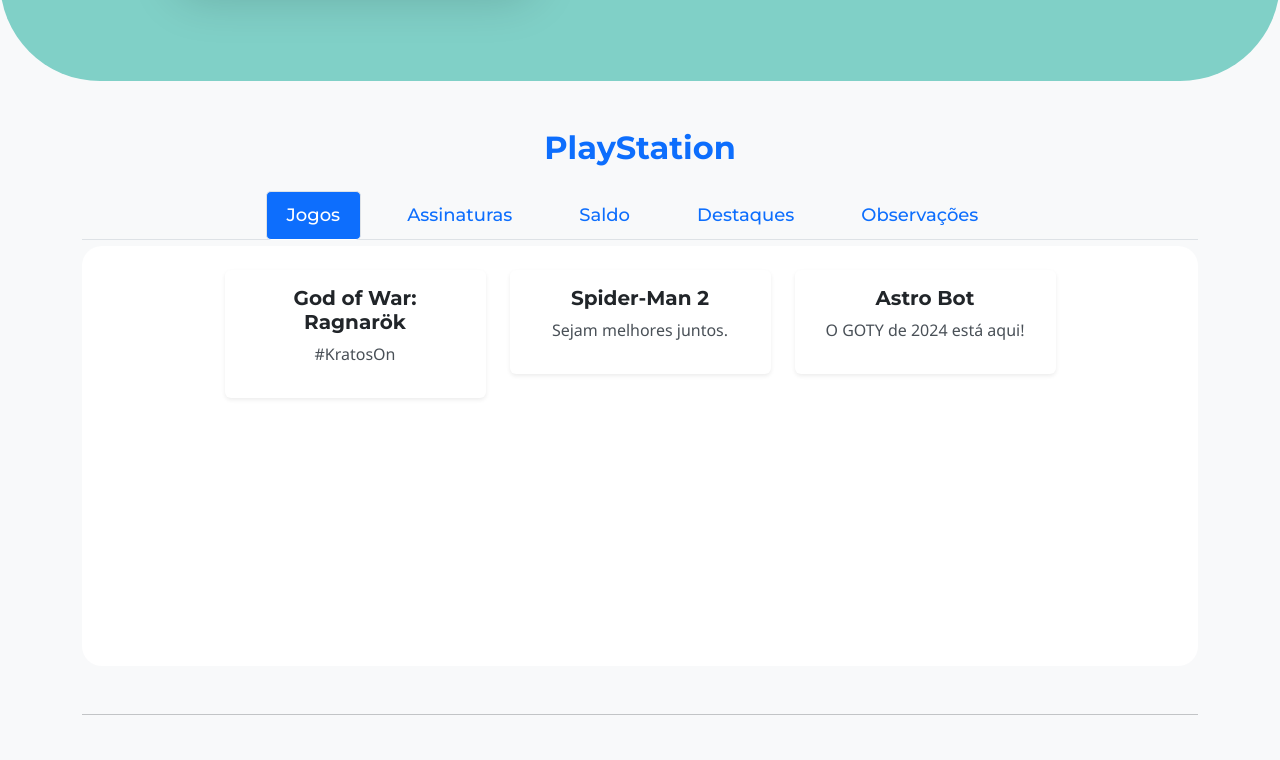
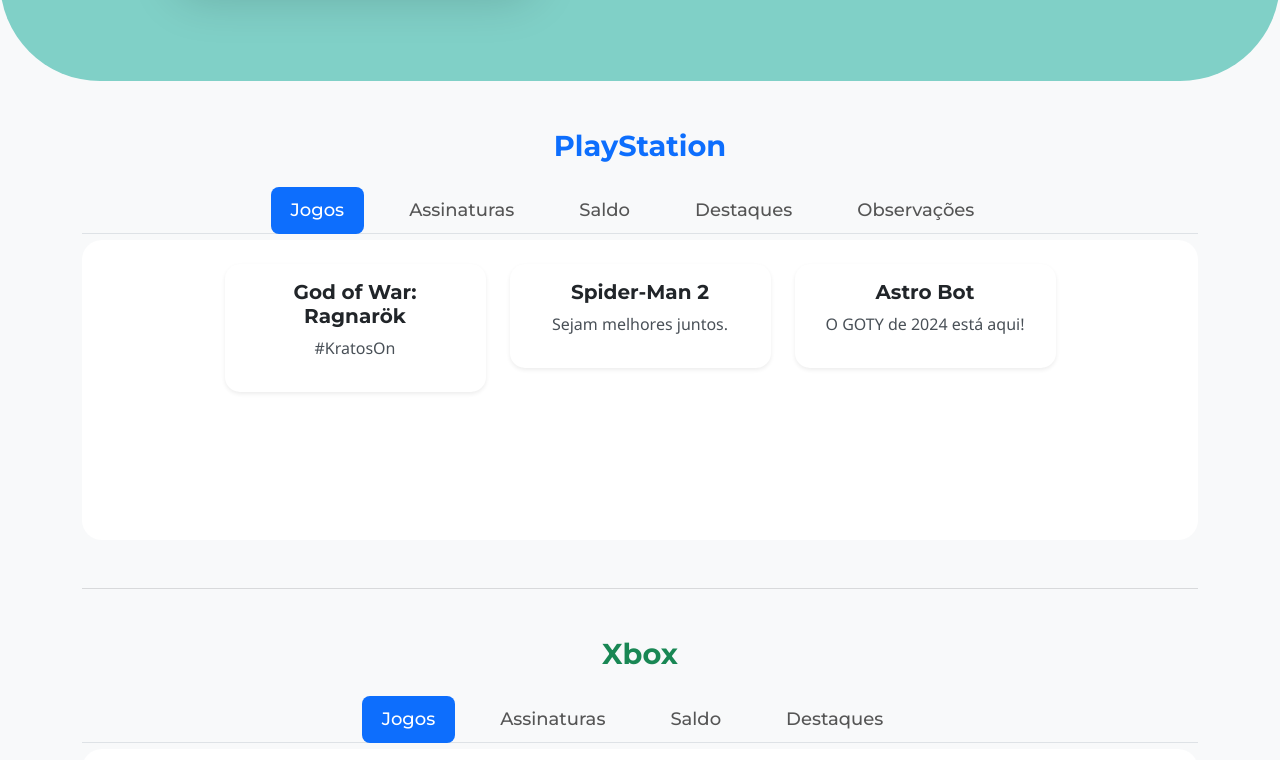
Before and after one commit to miguelfeitosavieira/miguelfvieira, a plain HTML site: page index.html in a window 1280 px wide. Shown: the part 745-1505 px from the top of the page. Drawn offline with nearby package versions, Linux system fonts and the light colour scheme.

Commit message:
megateste3

```diff
--- a/index.html
+++ b/index.html
@@ -106,6 +106,40 @@ https://templatemo.com/tm-590-topic-listing
     .navbar-nav .nav-link:hover {
       color: #fff !important;
     }
+    /* Ajuste visual e espaçamento */
+.card-loja .card {
+  border-radius: 15px;
+  transition: transform 0.3s ease, box-shadow 0.3s ease;
+}
+
+.card-loja .card:hover {
+  transform: translateY(-6px);
+  box-shadow: 0 6px 20px rgba(0, 0, 0, 0.1);
+}
+
+.nav-tabs .nav-link {
+  color: #555;
+  border: none;
+}
+
+.nav-tabs .nav-link.active {
+  background-color: #0d6efd;
+  color: #fff !important;
+  border-radius: 8px;
+}
+
+.tab-content {
+  min-height: 300px;
+  transition: opacity 0.4s ease;
+}
+
+section h2 {
+  font-size: 1.8rem;
+}
+
+hr {
+  opacity: 0.15;
+}
   </style>
 
     </head>
```
